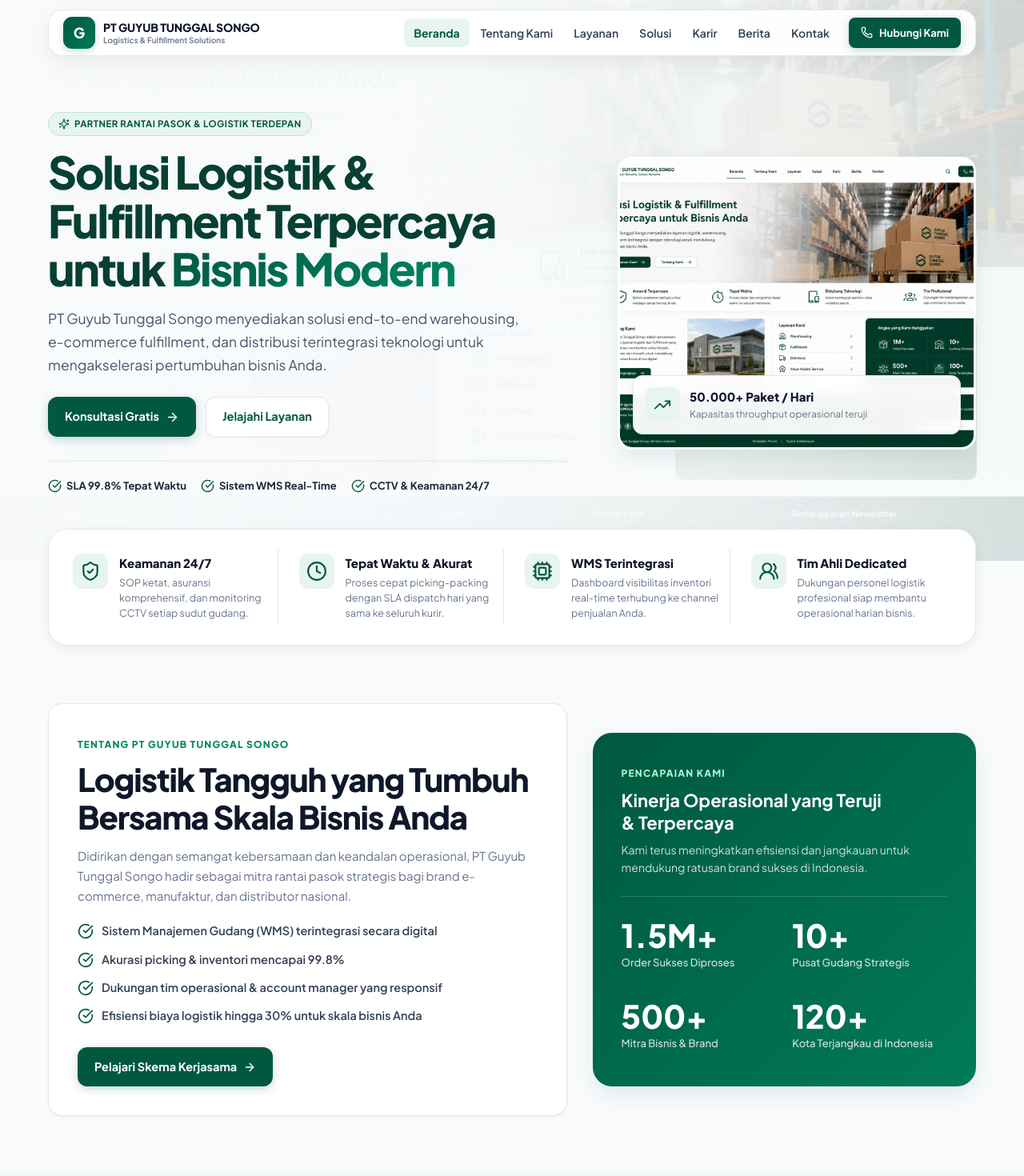
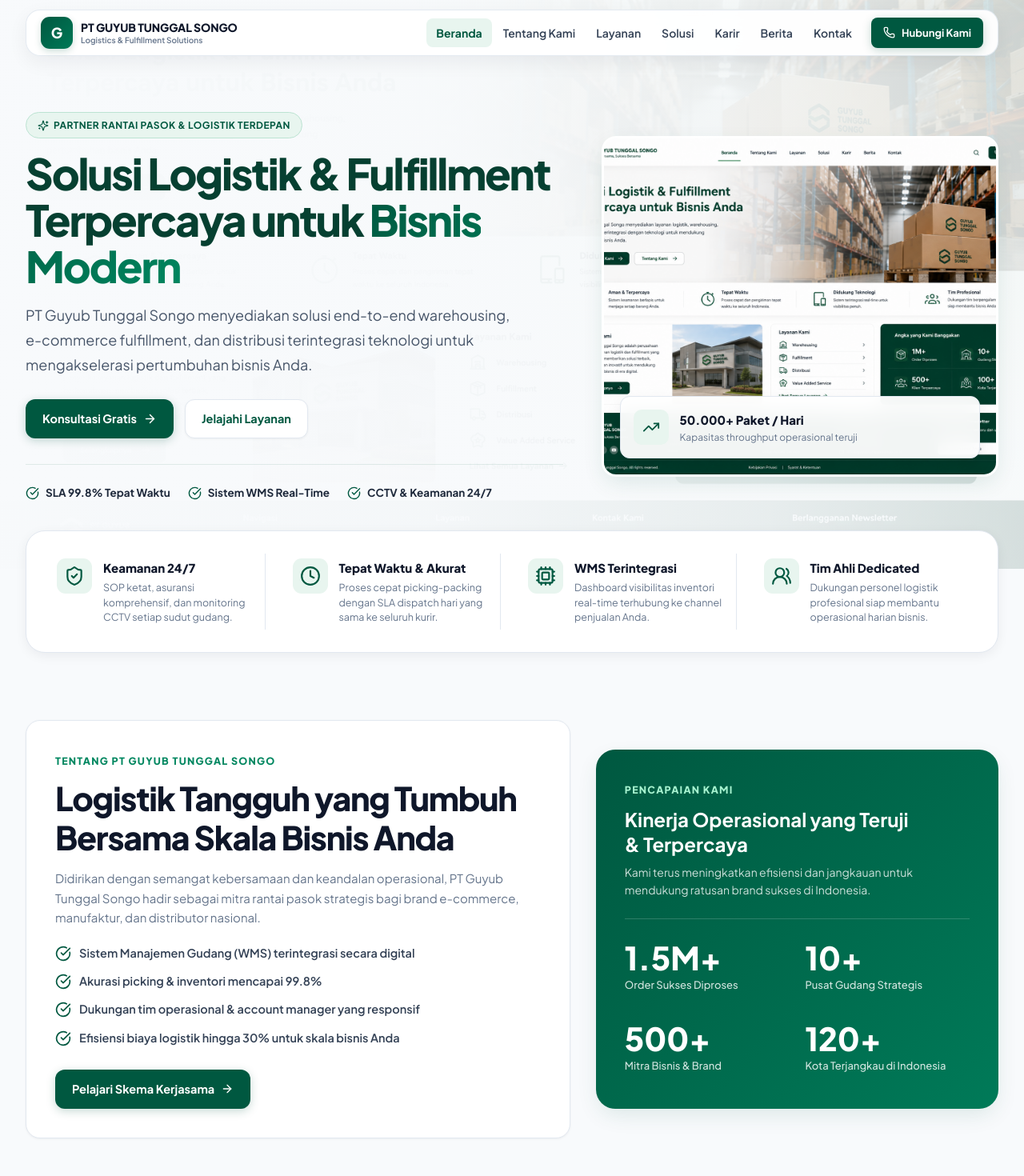
Before and after one commit to dhanielomarthinz-130/pt-guyub-tunggal-songo, a Next.js app: page / in a window 1280 px wide. Shown: the top 1470 px of the page at 80% size. Built offline with nearby package versions, Linux system fonts and the light colour scheme.

Commit message:
Expand container to modern widescreen layout (max-width 1440px-1560px)

```diff
--- a/app/globals.css
+++ b/app/globals.css
@@ -67,13 +67,20 @@
    ========================================= */
 .container {
   width: 100%;
-  max-width: 1200px;
+  max-width: 1440px;
   margin-inline: auto;
-  padding-inline: 20px;
+  padding-inline: 32px;
+}
+
+@media (min-width: 1600px) {
+  .container {
+    max-width: 1560px;
+    padding-inline: 48px;
+  }
 }
 
 .section {
-  padding: 72px 0;
+  padding: 84px 0;
   position: relative;
 }
 
@@ -82,8 +89,8 @@
 }
 
 .page-main {
-  padding-top: 120px;
-  padding-bottom: 72px;
+  padding-top: 130px;
+  padding-bottom: 84px;
 }
 
 /* =========================================
@@ -93,12 +100,12 @@
   display: inline-flex;
   align-items: center;
   gap: 8px;
-  font-size: 12px;
+  font-size: 12.5px;
   font-weight: 800;
   letter-spacing: 0.1em;
   text-transform: uppercase;
   color: var(--accent);
-  margin-bottom: 10px;
+  margin-bottom: 12px;
 }
 
 .eyebrow-pill {
@@ -106,10 +113,10 @@
   align-items: center;
   background: var(--primary-light);
   color: var(--primary);
-  padding: 5px 12px;
+  padding: 6px 14px;
   border-radius: 9999px;
   border: 1px solid var(--primary-border);
-  font-size: 11.5px;
+  font-size: 12px;
   font-weight: 700;
   letter-spacing: 0.04em;
   text-transform: uppercase;
@@ -117,24 +124,24 @@
 }
 
 .h1 {
-  font-size: clamp(28px, 4.6vw, 56px);
-  line-height: 1.12;
+  font-size: clamp(32px, 4.2vw, 62px);
+  line-height: 1.1;
   letter-spacing: -0.035em;
   font-weight: 800;
   color: var(--ink);
 }
 
 .h2 {
-  font-size: clamp(24px, 3.2vw, 40px);
+  font-size: clamp(26px, 3.2vw, 44px);
   line-height: 1.18;
   letter-spacing: -0.03em;
   font-weight: 800;
   color: var(--ink);
-  margin-bottom: 14px;
+  margin-bottom: 16px;
 }
 
 .h3 {
-  font-size: clamp(18px, 2vw, 22px);
+  font-size: clamp(19px, 2vw, 24px);
   line-height: 1.3;
   font-weight: 700;
   color: var(--ink);
@@ -481,17 +488,18 @@
   position: relative;
   z-index: 2;
   display: grid;
-  grid-template-columns: 1.2fr 0.8fr;
+  grid-template-columns: 1.15fr 0.85fr;
   align-items: center;
-  gap: 40px;
+  gap: 48px;
+  width: 100%;
 }
 
 .hero-content {
-  max-width: 650px;
+  max-width: 760px;
 }
 
 .hero-title {
-  font-size: clamp(30px, 4.8vw, 56px);
+  font-size: clamp(32px, 4.2vw, 60px);
   line-height: 1.08;
   letter-spacing: -0.04em;
   font-weight: 900;
@@ -507,15 +515,15 @@
 }
 
 .hero-copy {
-  font-size: clamp(15px, 1.6vw, 17.5px);
-  line-height: 1.65;
+  font-size: clamp(15px, 1.5vw, 18px);
+  line-height: 1.7;
   color: #475569;
-  margin-bottom: 26px;
+  margin-bottom: 28px;
 }
 
 .hero-cta-group {
   display: flex;
-  gap: 12px;
+  gap: 14px;
   flex-wrap: wrap;
   align-items: center;
 }
@@ -523,9 +531,9 @@
 .hero-badges-row {
   display: flex;
   align-items: center;
-  gap: 18px;
-  margin-top: 30px;
-  padding-top: 20px;
+  gap: 22px;
+  margin-top: 32px;
+  padding-top: 24px;
   border-top: 1px solid rgba(0, 88, 64, 0.1);
   flex-wrap: wrap;
 }
@@ -533,8 +541,8 @@
 .hero-badge-item {
   display: flex;
   align-items: center;
-  gap: 6px;
-  font-size: 13px;
+  gap: 8px;
+  font-size: 13.5px;
   font-weight: 700;
   color: #1e293b;
 }
@@ -550,25 +558,25 @@
 
 .hero-card-img {
   width: 100%;
-  height: 360px;
+  height: 420px;
   object-fit: cover;
   display: block;
 }
 
 .hero-floating-badge {
   position: absolute;
-  bottom: 16px;
-  left: 16px;
-  right: 16px;
+  bottom: 20px;
+  left: 20px;
+  right: 20px;
   background: rgba(255, 255, 255, 0.95);
   backdrop-filter: blur(12px);
   border-radius: var(--radius-md);
-  padding: 14px;
+  padding: 16px;
   border: 1px solid var(--line);
   box-shadow: 0 8px 20px rgba(0, 0, 0, 0.08);
   display: flex;
   align-items: center;
-  gap: 12px;
+  gap: 14px;
 }
 
 /* =========================================
@@ -577,7 +585,7 @@
 .trust-section {
   position: relative;
   z-index: 10;
-  margin-top: -40px;
+  margin-top: -48px;
 }
 
 .trust-container-card {
@@ -585,13 +593,13 @@
   border-radius: var(--radius-xl);
   border: 1px solid var(--line);
   box-shadow: var(--shadow-md);
-  padding: 24px;
+  padding: 28px 32px;
 }
 
 .trust-grid {
   display: grid;
   grid-template-columns: repeat(4, 1fr);
-  gap: 20px;
+  gap: 28px;
 }
 
 .trust-item {
```
